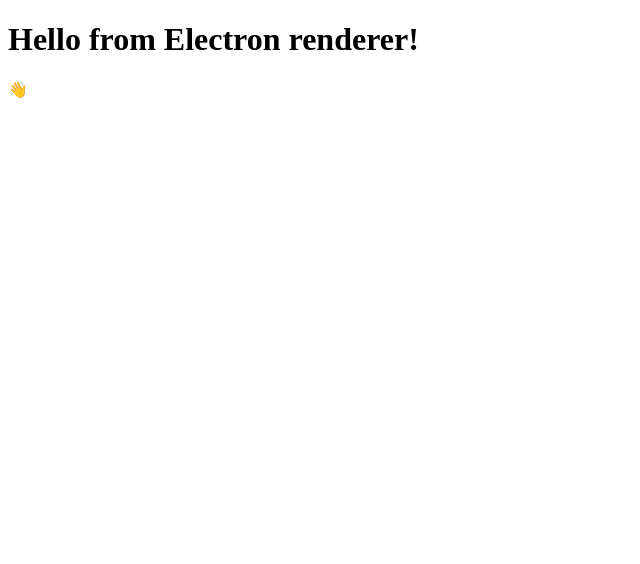
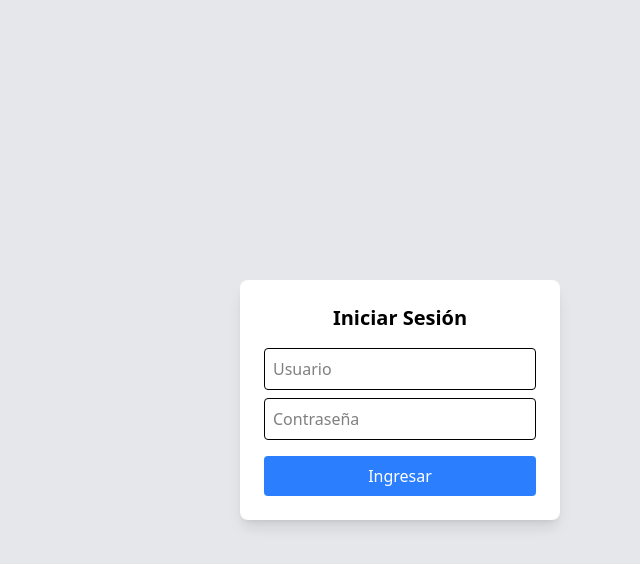
Before and after one commit to AlanMuniz2772/Reservaciones, an Electron app: page index.html in a window 800 px wide. Shown: the whole page, without its empty margins (0-640 px from the left). Drawn offline with nearby package versions, Linux system fonts and the light colour scheme.

Commit message:
First use of tailwn cdn

```diff
--- a/index.html
+++ b/index.html
@@ -3,18 +3,17 @@
   <head>
     <meta charset="UTF-8" />
     <!-- https://developer.mozilla.org/en-US/docs/Web/HTTP/CSP -->
-    <meta
-      http-equiv="Content-Security-Policy"
-      content="default-src 'self'; script-src 'self'"
-    />
-    <meta
-      http-equiv="X-Content-Security-Policy"
-      content="default-src 'self'; script-src 'self'"
-    />
+    <script src="https://unpkg.com/@tailwindcss/browser@4"></script>
+
     <title>Hello from Electron renderer!</title>
   </head>
-  <body>
-    <h1>Hello from Electron renderer!</h1>
-    <p>👋</p>
-  </body>
+  <body class="flex items-center justify-center h-screen bg-gray-200">
+    <div class="bg-white p-6 rounded-lg shadow-lg w-80">
+        <h2 class="text-xl font-bold mb-4 text-center">Iniciar Sesión</h2>
+        <input id="username" type="text" placeholder="Usuario" class="w-full p-2 border rounded mb-2">
+        <input id="password" type="password" placeholder="Contraseña" class="w-full p-2 border rounded mb-4">
+        <button id="loginBtn" class="w-full bg-blue-500 text-white p-2 rounded">Ingresar</button>
+        <p id="errorMsg" class="text-red-500 text-sm mt-2 hidden">Usuario o contraseña incorrectos</p>
+    </div>
+</body>
 </html>
```
Also changed, not shown: README.MD (added).
